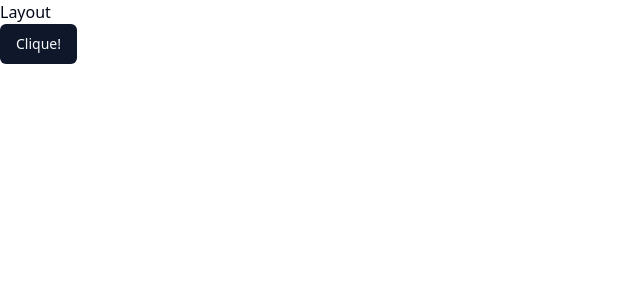
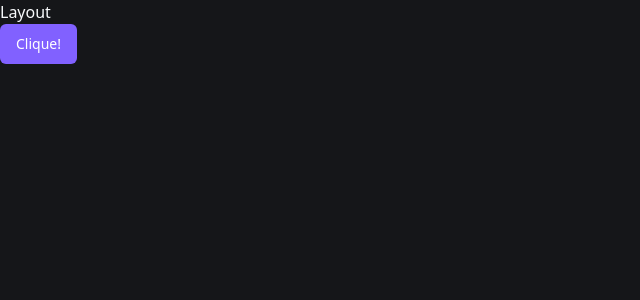
Before and after one commit to aitanviegas/FSW-barbershop, a Next.js app: page / in a window 1280 px wide. Shown: the top 300 px of the page, without its empty margins (0-640 px from the left). Built offline with nearby package versions, Linux system fonts and the light colour scheme.

Commit message:
chore: shadcn update

```diff
--- a/app/globals.css
+++ b/app/globals.css
@@ -7,8 +7,6 @@
     text-wrap: balance;
   }
 }
-
-
 
 @layer base {
   :root {
@@ -39,34 +37,37 @@
     --radius: 0.5rem;
   }
   .dark {
-    --background: 222.2 84% 4.9%;
+    --background: 225 9% 9%;
     --foreground: 210 40% 98%;
-    --card: 222.2 84% 4.9%;
+
+    --card: 228 9% 11%;
     --card-foreground: 210 40% 98%;
-    --popover: 222.2 84% 4.9%;
+
+    --popover: 228 9% 11%;
     --popover-foreground: 210 40% 98%;
-    --primary: 210 40% 98%;
-    --primary-foreground: 222.2 47.4% 11.2%;
-    --secondary: 217.2 32.6% 17.5%;
+
+    --primary: 252 100% 69%;
+    --primary-foreground: 0 0% 100%;
+
+    --secondary: 228 6% 16%;
     --secondary-foreground: 210 40% 98%;
-    --muted: 217.2 32.6% 17.5%;
+
+    --muted: 228 6% 16%;
     --muted-foreground: 215 20.2% 65.1%;
-    --accent: 217.2 32.6% 17.5%;
+
+    --accent: 228 6% 16%;
     --accent-foreground: 210 40% 98%;
-    --destructive: 0 62.8% 30.6%;
+
+    --destructive: 0 84% 60%;
     --destructive-foreground: 210 40% 98%;
-    --border: 217.2 32.6% 17.5%;
-    --input: 217.2 32.6% 17.5%;
+
+    --border: 228 6% 16%;
+    --input: 228 6% 16%;
     --ring: 212.7 26.8% 83.9%;
-    --chart-1: 220 70% 50%;
-    --chart-2: 160 60% 45%;
-    --chart-3: 30 80% 55%;
-    --chart-4: 280 65% 60%;
-    --chart-5: 340 75% 55%;
+
+    --radius: 0.5rem;
   }
 }
-
-
 
 @layer base {
   * {
--- a/app/layout.tsx
+++ b/app/layout.tsx
@@ -1,30 +1,30 @@
-import type { Metadata } from "next";
-import localFont from "next/font/local";
-import "./globals.css";
+import type { Metadata } from "next"
+import localFont from "next/font/local"
+import "./globals.css"
 
 const geistSans = localFont({
   src: "./fonts/GeistVF.woff",
   variable: "--font-geist-sans",
   weight: "100 900",
-});
+})
 const geistMono = localFont({
   src: "./fonts/GeistMonoVF.woff",
   variable: "--font-geist-mono",
   weight: "100 900",
-});
+})
 
 export const metadata: Metadata = {
   title: "Create Next App",
   description: "Generated by create next app",
-};
+}
 
 export default function RootLayout({
   children,
 }: Readonly<{
-  children: React.ReactNode;
+  children: React.ReactNode
 }>) {
   return (
-    <html lang="en">
+    <html lang="en" className="dark">
       <body
         className={`${geistSans.variable} ${geistMono.variable} antialiased`}
       >
@@ -32,5 +32,5 @@
         {children}
       </body>
     </html>
-  );
+  )
 }
```
